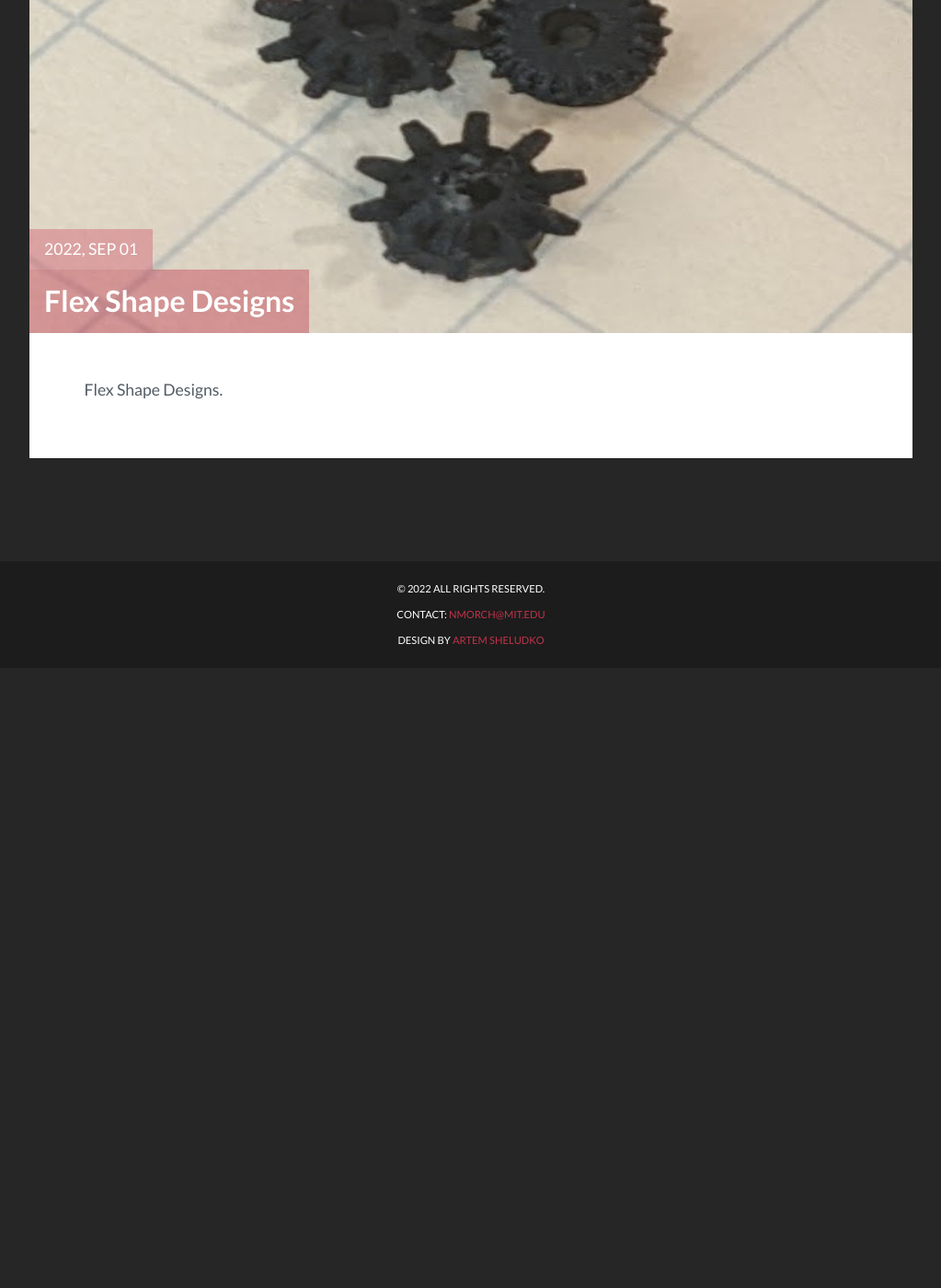
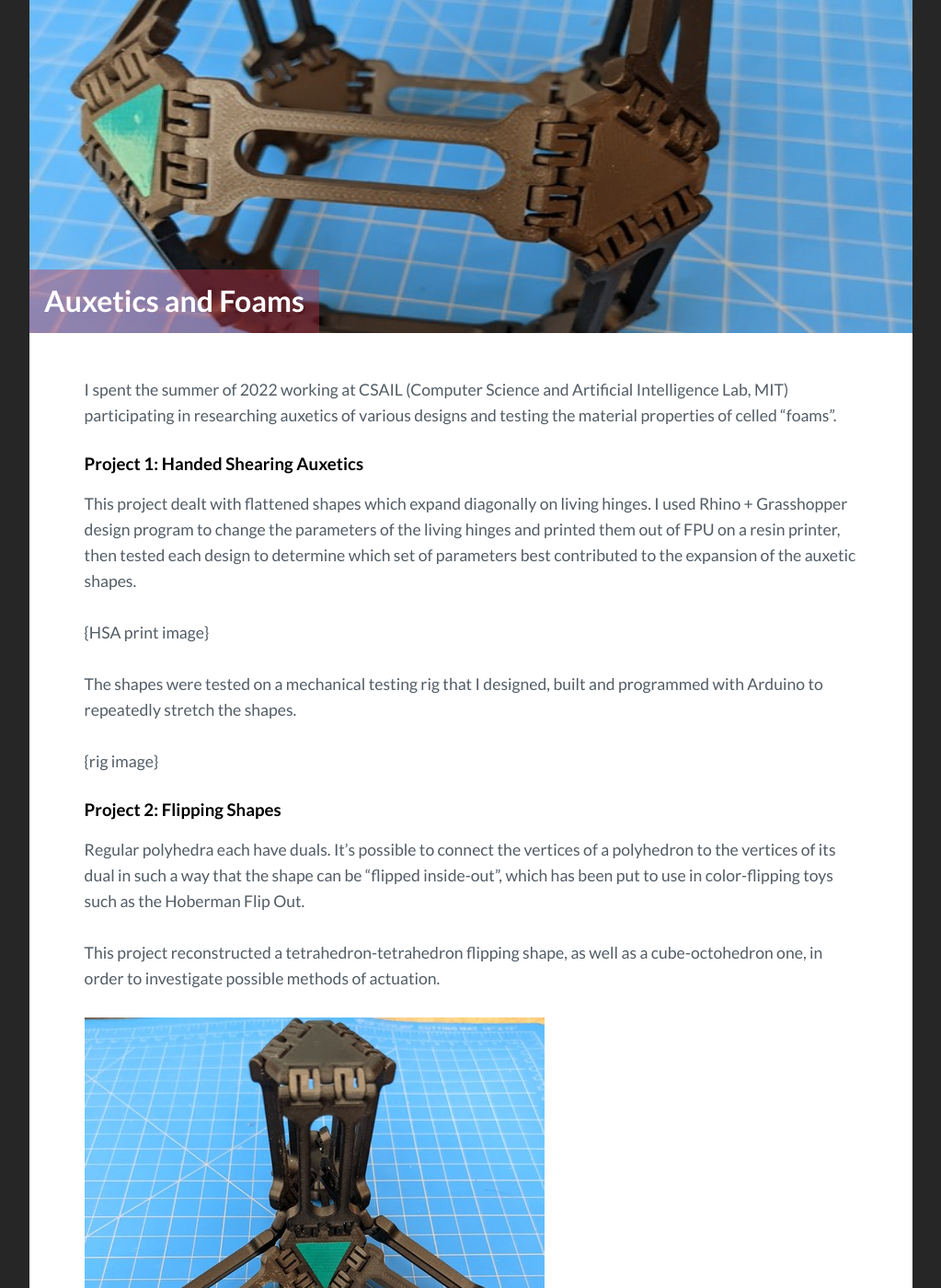
Before and after one commit to nmorch23/portfolio, a Jekyll site: the page built from _posts/2022-09-01-flexshape.markdown, in a window 1280 px wide and 1400 px high, scrolled down 351 px. Shown: the whole window at 92% size, without its empty margins (128-1151 px from the left). Built offline with Jekyll 4.4.1, drawn with Linux system fonts in a browser that asks for light colours; before the commit the page ends 1077 px from its top, so only the background shows below that; some of the changed text lies outside the part shown.

Commit message:
adding content

```diff
--- a/_layouts/post.html
+++ b/_layouts/post.html
@@ -10,7 +10,7 @@ layout: default
         <img src={{ "/assets/img/" | prepend: site.baseurl | append : page.img}} alt="{{page.title}}">
       </div>
       <div class="post_description">
-        <p class="post_meta">{{page.date | date: '%Y, %b %d'}}</p>
+        <!-- <p class="post_meta">{{page.date | date: '%Y, %b %d'}}</p> -->
         <h1 class="post_title">{{page.title}}</h1>
       </div>
     </header> <!-- End Header -->
--- a/_posts/2022-09-01-flexshape.markdown
+++ b/_posts/2022-09-01-flexshape.markdown
@@ -1,9 +1,36 @@
 ---
 layout: post
-title: "Flex Shape Designs"
-img: placeholdergear.jpg # Add image post (optional)
+title: "Auxetics and Foams"
+img: flexshape-icon.jpg # Add image post (optional)
 date: 2022-09-01 00:00:00 +0000
 description: # Add post description (optional)
 tag: #none
 ---
-Flex Shape Designs.
+I spent the summer of 2022 working at CSAIL (Computer Science and Artificial Intelligence Lab, MIT) participating in researching auxetics of various designs and testing the material properties of celled "foams".
+
+### Project 1: Handed Shearing Auxetics
+
+This project dealt with flattened shapes which expand diagonally on living hinges. I used Rhino + Grasshopper design program to change the parameters of the living hinges and printed them out of FPU on a resin printer, then tested each design to determine which set of parameters best contributed to the expansion of the auxetic shapes.
+
+{HSA print image}
+
+The shapes were tested on a mechanical testing rig that I designed, built and programmed with Arduino to repeatedly stretch the shapes.
+
+{rig image}
+
+### Project 2: Flipping Shapes
+
+Regular polyhedra each have duals. It's possible to connect the vertices of a polyhedron to the vertices of its dual in such a way that the shape can be "flipped inside-out", which has been put to use in color-flipping toys such as the Hoberman Flip Out.
+
+This project reconstructed a tetrahedron-tetrahedron flipping shape, as well as a cube-octohedron one, in order to investigate possible methods of actuation.
+
+![Tetrahedral 3d-printed shape](../../../assets/img/flex-tetra.jpg)
+
+I designed the hinge and vertex system for this shape, which scales to the cube-octohedron shape as well, in Solidworks before printing it in a combination of FDM and SLA parts.
+
+![Model on Solidworks](../../../assets/img/flex-sw.jpg)
+
+
+### Project 3: Foams
+
+There's continual research into the use of different materials, or differently arranged materials, for use in the bodies of soft robots. In this case, my lab was testing different parameters, such as cell density and chord thickness, of structures called "foams" which were printed from a highly elastic rubber material.
--- a/about.markdown
+++ b/about.markdown
@@ -18,4 +18,4 @@ Combining my Mech-E and Theatre studies, I am interested in set design and pract
 
 Outside of my studies and work, I dedicate my time to the <a href="spinning-arts@mit.edu" >MIT Spinning Arts Club</a>, of which I am currently president, and the <a href="https://www.youtube.com/user/mitcentrifugues">MIT Centrifugues</a>, of which I am currently co-music director.
 
-![Photo of Nine in gold and black concert dress holding microphone](assets/img/fugues.png) ![Photo of Nine performing fire-spinning](assets/img/spinningarts.jpg)
+![Photo of Nine in gold and black concert dress holding microphone](assets/img/fugues-small.png) ![Photo of Nine performing fire-spinning](assets/img/spinningarts-small.jpg)
```
Also changed, not shown: _posts/2022-09-01-stresstest.markdown (deleted, +0 -8 lines), _posts/2022-09-01-yoyos.markdown (+15 -0 lines), assets/img/flex-sw.jpg (added), assets/img/flex-tetra.jpg (added), assets/img/flexshape-icon.jpg (added), assets/img/fugues-small.png (added), assets/img/spinningarts-small.jpg (added), assets/img/spinningarts.jpg.
